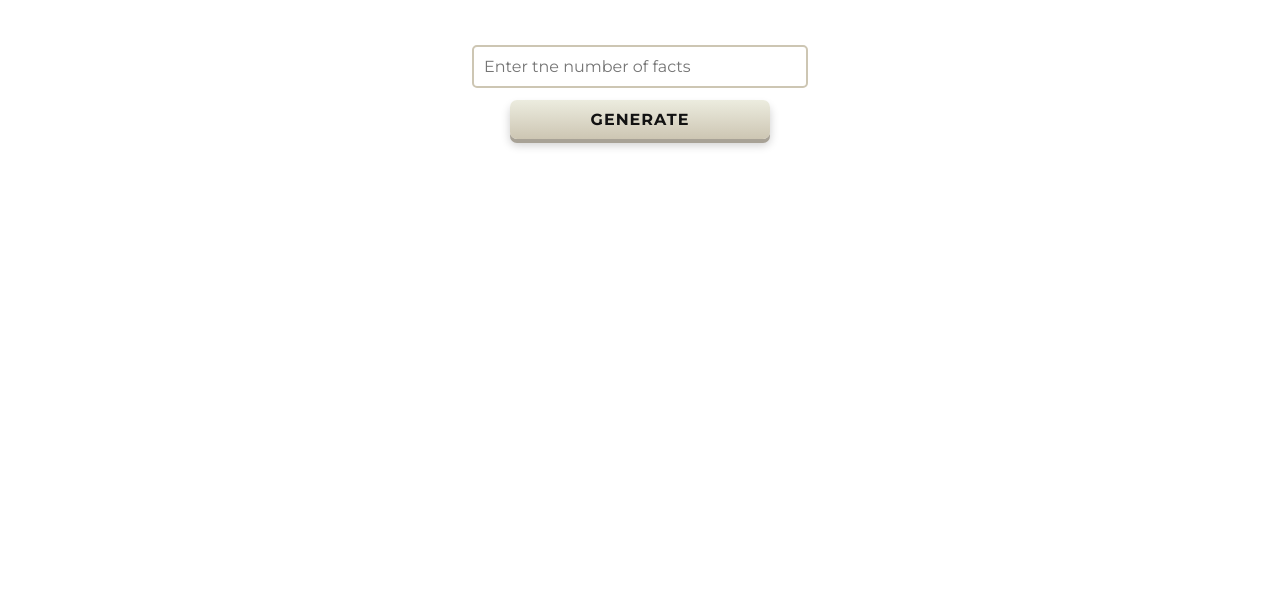
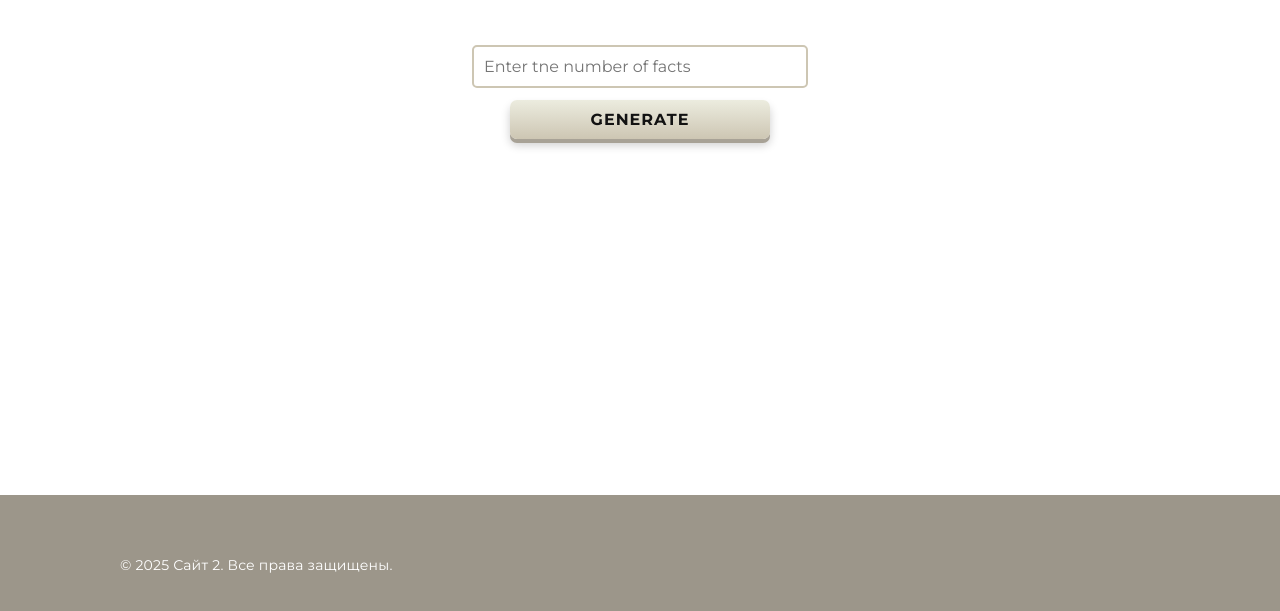
Before and after one commit to AnastasiaPishaeva/second-app, a plain HTML site: page index.html in a window 1280 px wide. Shown: the part 165-776 px from the top of the page. Drawn offline with Linux system fonts and the light colour scheme.

Commit message:
fix: footer size

```diff
--- a/index.html
+++ b/index.html
@@ -28,5 +28,11 @@
     </div>
     <div id="facts" class="factsContainer"></div>
 </main>
+
+<footer class="footer">
+    <div class="footer-content">
+        <p>© 2025 Сайт 2. Все права защищены.</p>
+    </div>
+</footer>
 </body>
 </html>
--- a/src/css/style.css
+++ b/src/css/style.css
@@ -110,13 +110,14 @@ p {
 }
 
 .footer {
-  height: 130px;
   background: #9C968A;
   display: flex;
   align-items: center;
   justify-content: flex-start;
-  margin-top: 150px;
   padding-left: 120px;
+  padding-top: 60px;
+  padding-bottom: 60px;
+  margin-top: 10px;
 }
 
 .footer-content {
```
